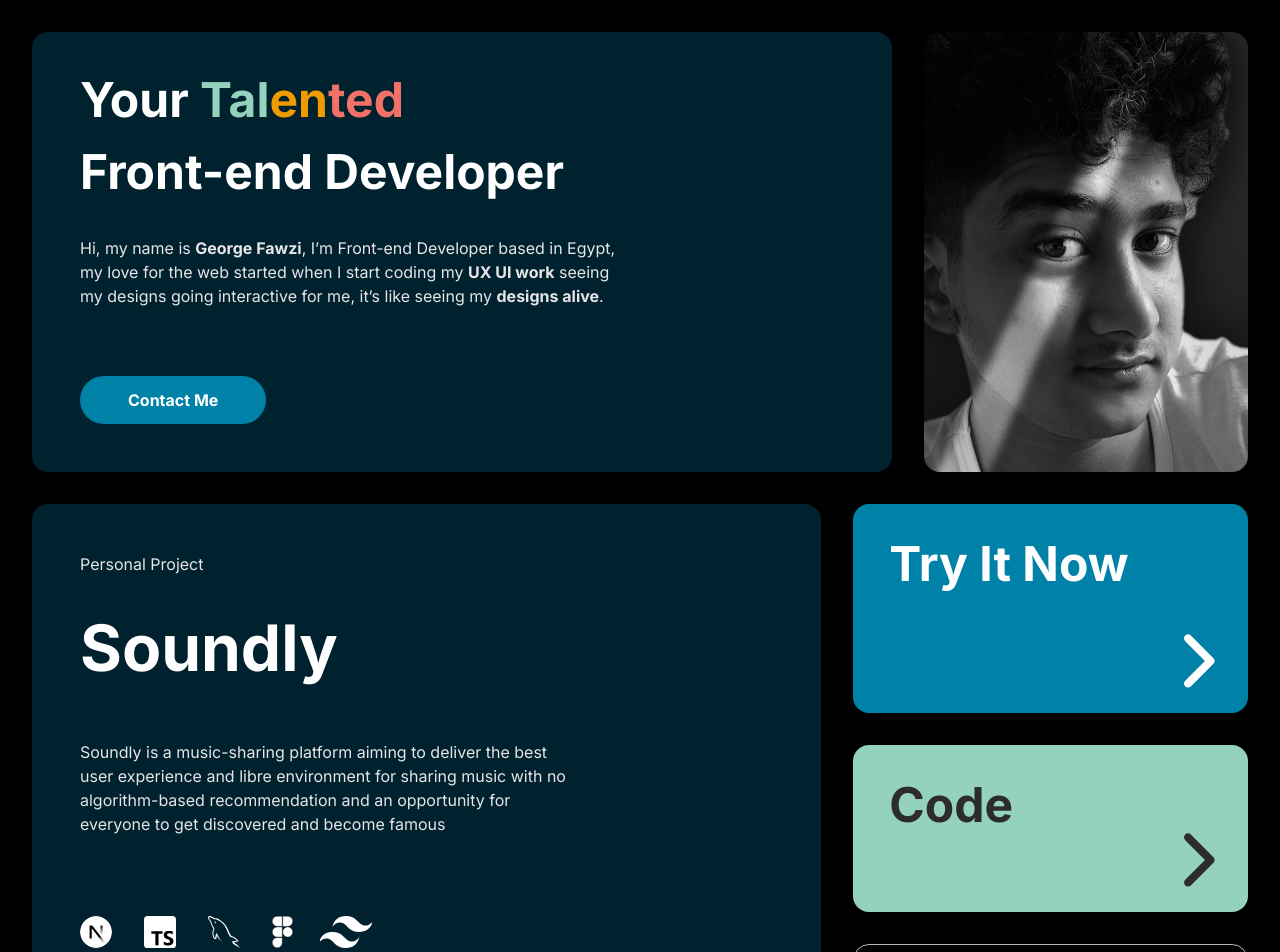
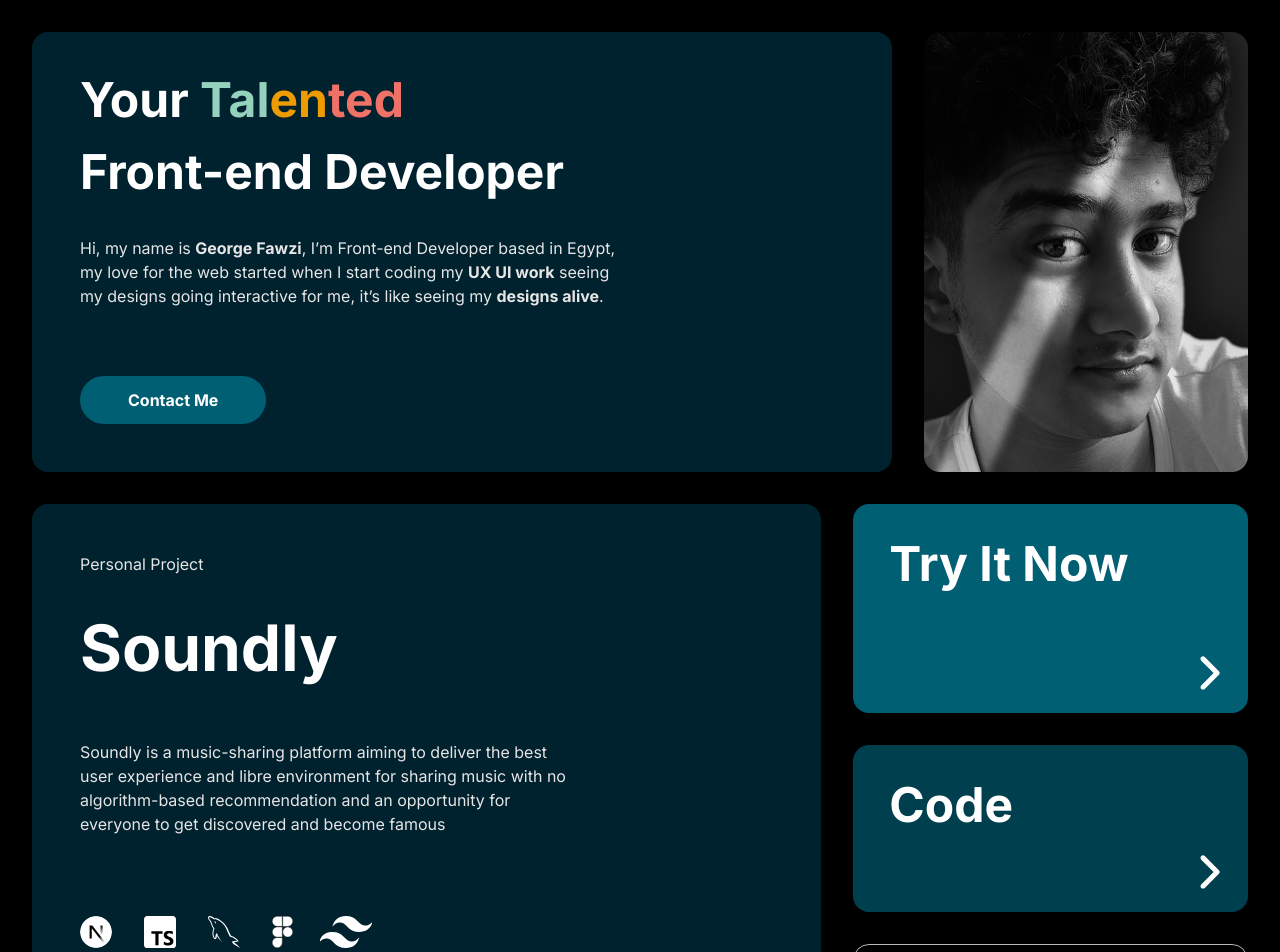
Before and after one commit to George-F-Ramzi/My-Portfolio, a Next.js app: page / in a window 1280 px wide. Shown: the top 952 px of the page. Built offline with nearby package versions, Linux system fonts and the light colour scheme.

Commit message:
fixed contrast issues

```diff
--- a/components/contact_me.tsx
+++ b/components/contact_me.tsx
@@ -12,9 +12,9 @@ export default function ContactMe() {
       </h2>
       <Arrow
         color="white"
-        height="72"
-        width="72"
-        classNames="max-[540px]:h-[48px] max-[540px]:w-[48px]  h-[72px] w-[72px]"
+        height="64"
+        width="64"
+        classNames="max-[540px]:h-[36px] max-[540px]:w-[36px]  h-[64px] w-[64px]"
       />
     </a>
   );
--- a/components/project_section.tsx
+++ b/components/project_section.tsx
@@ -49,14 +49,14 @@ export default function ProjectSection() {
             <a
               target="_blank"
               href="https://github.com/George-F-Ramzi/soundly"
-              className="inline-block text-center text-[#2c2c2c]  font-bold text-base w-full py-3 bg-BS rounded-full "
+              className="inline-block text-center text-white  font-bold text-base w-full py-3 bg-BS rounded-full "
             >
               Code
             </a>
             <a
               target="_blank"
               href="https://www.figma.com/file/nohasksUb7HzWLOFQ8JiPV/Soundly----music-sharing-platfrom?type=design&mode=design&t=xZSFtb9YZf0uSdyx-0"
-              className="inline-block text-center text-[#E6E6E6] font-bold text-base w-full py-3 bg-transparent border border-[#E6E6E6] rounded-full "
+              className="inline-block text-center text-[#CCCCCC] font-bold text-base w-full py-3 bg-transparent border border-[#CCCCCC] rounded-full "
             >
               Design
             </a>
@@ -72,28 +72,28 @@ export default function ProjectSection() {
           <h1 className="font-bold text-5xl">Try It Now</h1>
           <Arrow
             color="white"
-            height="64"
-            width="64"
-            classNames="absolute h-[64px] bottom-5 right-5 w-[64px]"
+            height="40"
+            width="40"
+            classNames="absolute h-[40px] bottom-5 right-5 w-[40px]"
           />
         </a>
         <a
           target="_blank"
           href="https://github.com/George-F-Ramzi/soundly"
-          className="inline-block cursor-pointer relative h-full py-9 pl-9 pr-5 text-BC rounded-2xl  min-w-[312px] bg-BS "
+          className="inline-block cursor-pointer relative h-full py-9 pl-9 pr-5 text-white rounded-2xl  min-w-[312px] bg-BS "
         >
           <h1 className="font-bold text-5xl">Code</h1>
           <Arrow
-            color="rgb(44 44 44)"
-            height="64"
-            width="64"
-            classNames="absolute h-[64px] bottom-5 right-5 w-[64px]"
+            color="white"
+            height="40"
+            width="40"
+            classNames="absolute h-[40px] bottom-5 right-5 w-[40px]"
           />
         </a>
         <a
           target="_blank"
           href="https://www.figma.com/file/nohasksUb7HzWLOFQ8JiPV/Soundly----music-sharing-platfrom?type=design&mode=design&t=xZSFtb9YZf0uSdyx-0"
-          className="inline-block  cursor-pointer h-full rounded-2xl min-w-[312px] bg-transparent border border-[#B8B8B8] "
+          className="inline-block   cursor-pointer h-full rounded-2xl min-w-[312px] bg-transparent border border-[#B8B8B8] "
         >
           <div className="w-full h-full flex pl-9 pr-5 items-center  rounded-2xl">
             <h1 className="font-bold text-[#B8B8B8] text-[32px] grow">
@@ -101,9 +101,9 @@ export default function ProjectSection() {
             </h1>
             <Arrow
               color="#B8B8B8"
-              height="64"
-              width="64"
-              classNames="h-[64px] w-[64px]"
+              height="40"
+              width="40"
+              classNames="h-[40px] w-[40px]"
             />
           </div>
         </a>
--- a/tailwind.config.js
+++ b/tailwind.config.js
@@ -8,7 +8,7 @@ module.exports = {
   theme: {
     extend: {
       lineHeight: { LH: "150%" },
-      backgroundColor: { BBG: "#00212E", BP: "#0081A7", BS: "#94D2BD" },
+      backgroundColor: { BBG: "#00212E", BP: "#005F73", BS: "#003F4D" },
       textColor: { para: "#E6E6E6", BC: "#2C2C2C" },
       gridTemplateColumns: {
         projects: "repeat(auto-fit, minmax(328px, 1fr));",
```
